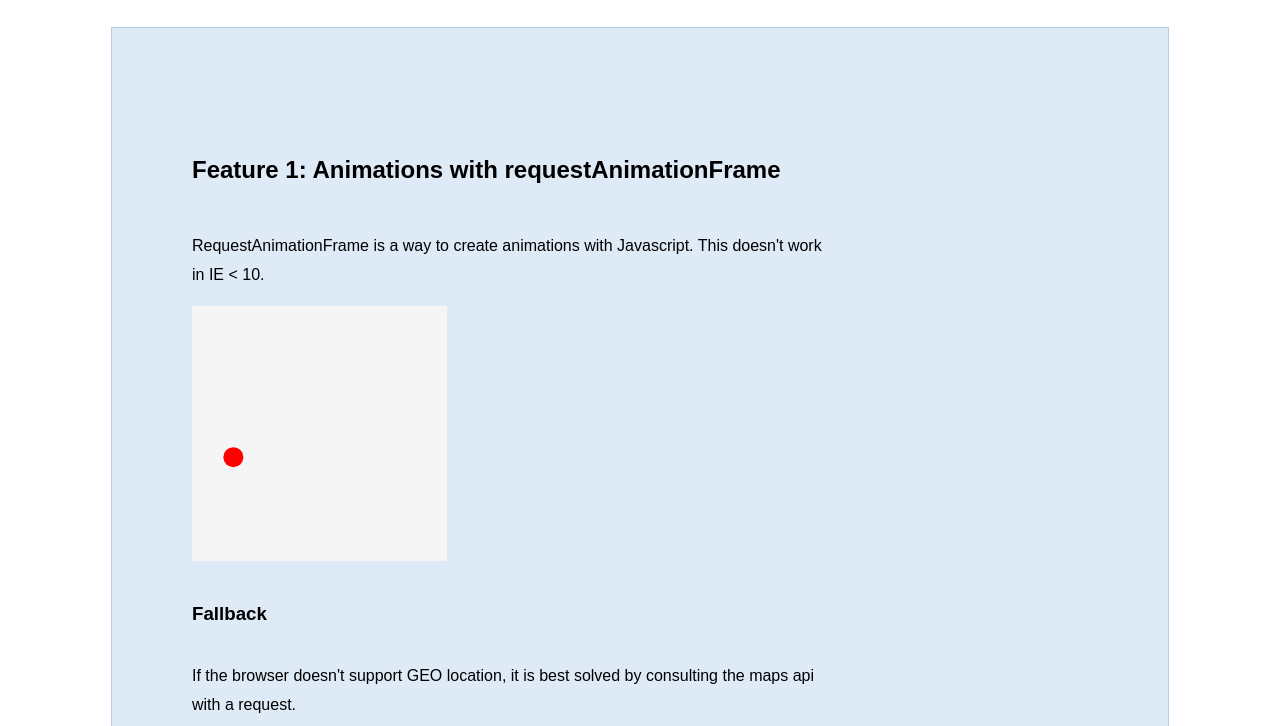
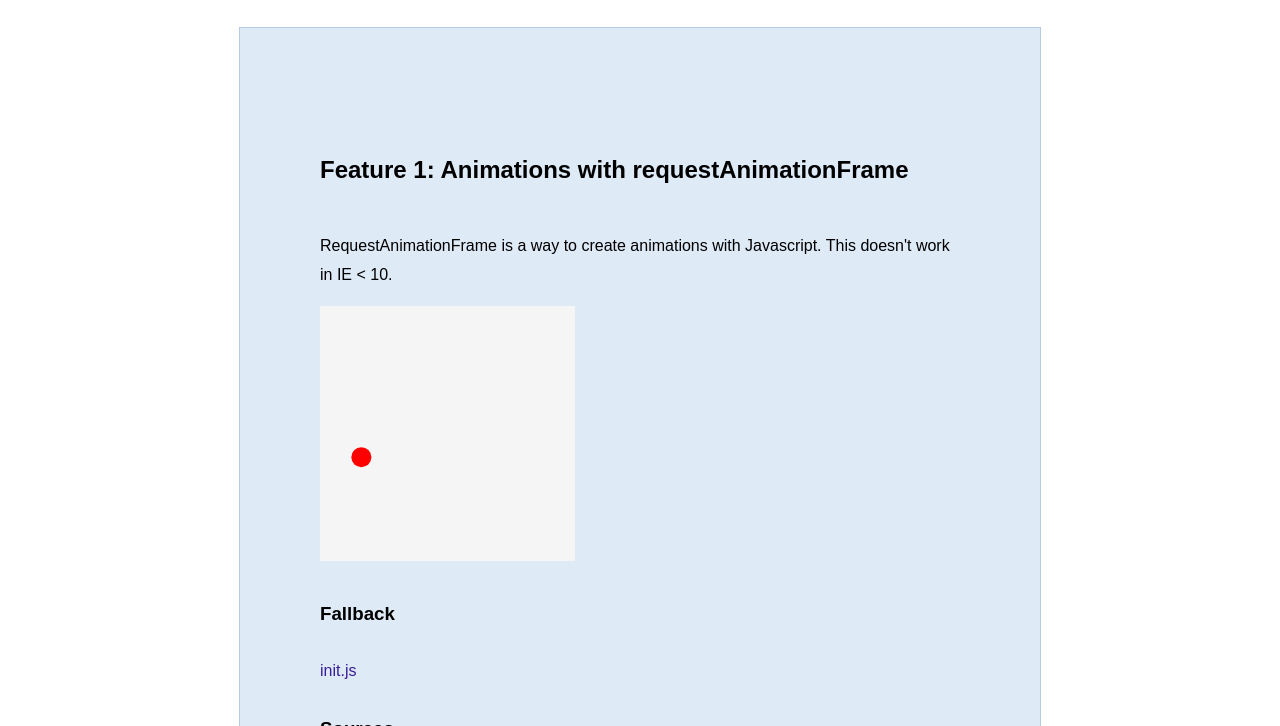
Before and after one commit to strexx/Browser-Technologies, a plain HTML site: page week2/demos/js/index.html in a window 1280 px wide. Shown: the part 74-800 px from the top of the page. Drawn offline with nearby package versions, Linux system fonts and the light colour scheme.

Commit message:
Quick width fix and remove text

```diff
--- a/week2/demos/assets/css/main.css
+++ b/week2/demos/assets/css/main.css
@@ -72,7 +72,7 @@ h2, h3 {
 
 section {
 	padding: 5em;
-	width: 70%;
+	width: 50%;
 	margin: 2em auto;
 	border: 1px solid #B6CBE4;
 	background: #DFEAF7;
--- a/week2/demos/js/index.html
+++ b/week2/demos/js/index.html
@@ -23,8 +23,6 @@
 		<div class="animationFrame"></div>
 
 		<h3>Fallback</h3>
-
-		<p>If the browser doesn't support GEO location, it is best solved by consulting the maps api with a request.</p>
 
 		<a href="js-files/init.js">init.js</a>
 
```
